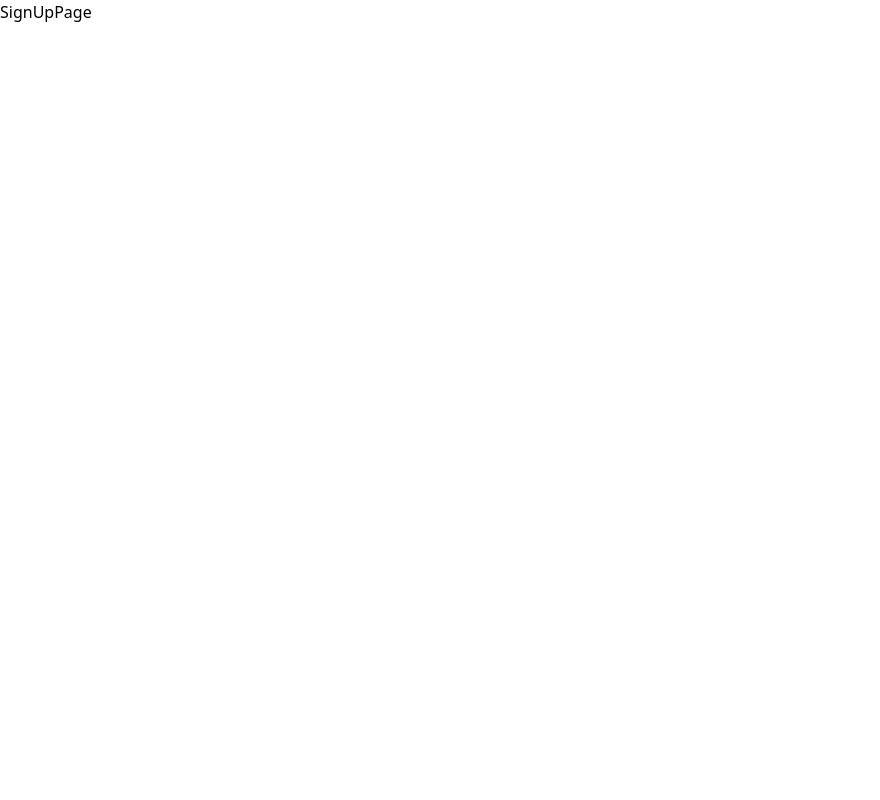
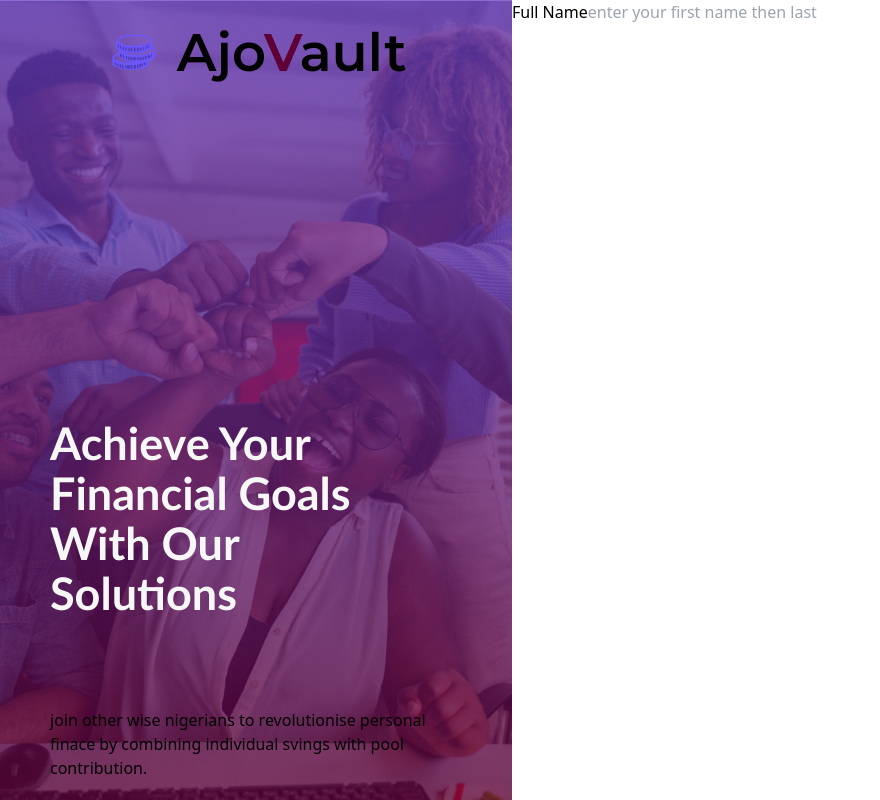
Before and after one commit to AJOVAULT-org/ajoVault-frontend, a React (Vite) app: page /signup in a window 1280 px wide. Shown: the whole page, without its empty margins (0-880 px from the left). Built offline with nearby package versions, Linux system fonts and the light colour scheme.

Commit message:
side-layout is done

```diff
--- a/src/App.css
+++ b/src/App.css
@@ -4,3 +4,40 @@
   --fade-color1:rgba(181, 170, 252, 1);
   --fade-color2:rgba(157, 142, 251, 1);
 }
+body
+{
+  margin: 0;
+  padding: 0;
+  box-sizing: border-box;
+}
+.sign-up
+{
+  height: 100vh;
+  width: 100vw;
+  display: flex;
+}
+.text-side
+{
+  background: url(../public/assets/images/sideimg.jpg);
+  background-repeat: no-repeat;
+  background-size: cover;
+  width: 40vw;
+  display: flex;
+  flex-direction: column;
+  align-items: center;
+  justify-content: space-between;
+  padding:20px 50px;
+}
+.text h1
+{
+  font-family: 'Gill Sans', 'Gill Sans MT', Calibri, 'Trebuchet MS', sans-serif;
+  font-size: 45px;
+  margin: 0;
+  color: #f7f7f7;
+  padding: 0;
+  width: 8em;
+  text-transform: capitalize;
+  font-weight: 600;
+  line-height: 50px;
+  margin-bottom: 2em;
+}
--- a/src/components/inputs/Main-Inputs.jsx
+++ b/src/components/inputs/Main-Inputs.jsx
@@ -1,12 +1,18 @@
-import React from 'react'
+import React from 'react';
 
 function Inputs(props) {
   return (
-    <>
-    <label>{props.label}</label>
-    <input type={props.type} name={props.name} id={props.id} value={props.value} />
-    </>
+    <div>
+      <label htmlFor={props.id}>{props.label}</label>
+      <input
+        type={props.type}
+        name={props.name}
+        id={props.id}
+        value={props.value}
+        placeholder={props.placeholder}
+      />
+    </div>
   );
 }
 
-export default Inputs
+export default Inputs;
--- a/src/pages/web-site/SignUpPage.jsx
+++ b/src/pages/web-site/SignUpPage.jsx
@@ -1,9 +1,24 @@
 import React from 'react'
+import { ajoLogo2 } from '../../../public/assets';
+import Inputs from '../../components/inputs/Main-Inputs';
 
 const SignUpPage = () => {
   return (
-    <div>SignUpPage</div>
+    <section className='sign-up'>
+        <div className="text-side">
+        <img src={ajoLogo2} />
+            <div className="text">
+                <h1>achieve your  financial goals with our solutions</h1>
+                <p>join  other wise nigerians to revolutionise personal finace by combining individual svings with pool contribution.</p>
+            </div>
+        </div>
+        <div className="input-side">
+        <form action="/" method=''>
+        <Inputs label="Full Name" type="text" id="fullName" placeholder="enter your first name then last name"/>
+        </form>
+        </div>
+    </section>
   )
 }
 
-export default SignUpPage
+export default SignUpPage;
```
Also changed, not shown: public/assets/images/sideimg.jpg (added), src/pages/onBoarding/sign-up.jsx (deleted).
